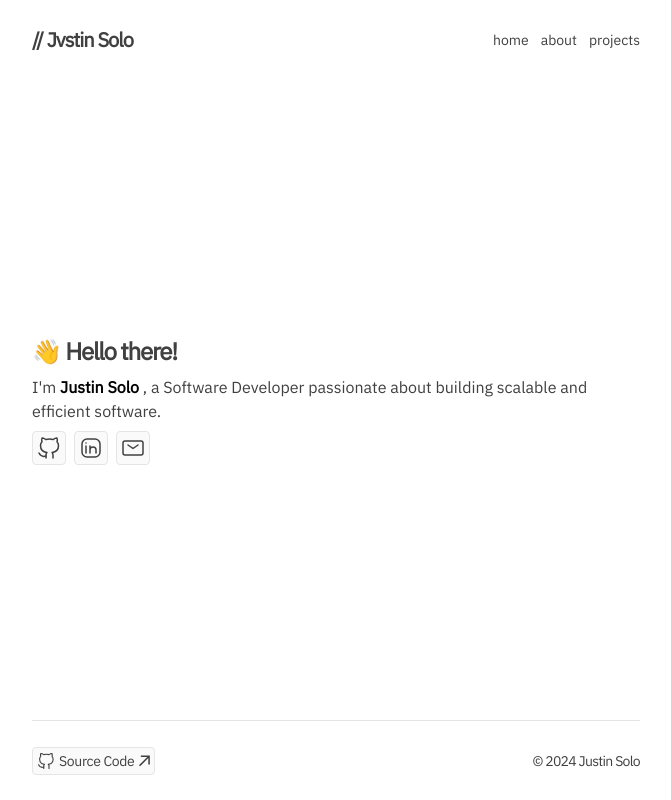
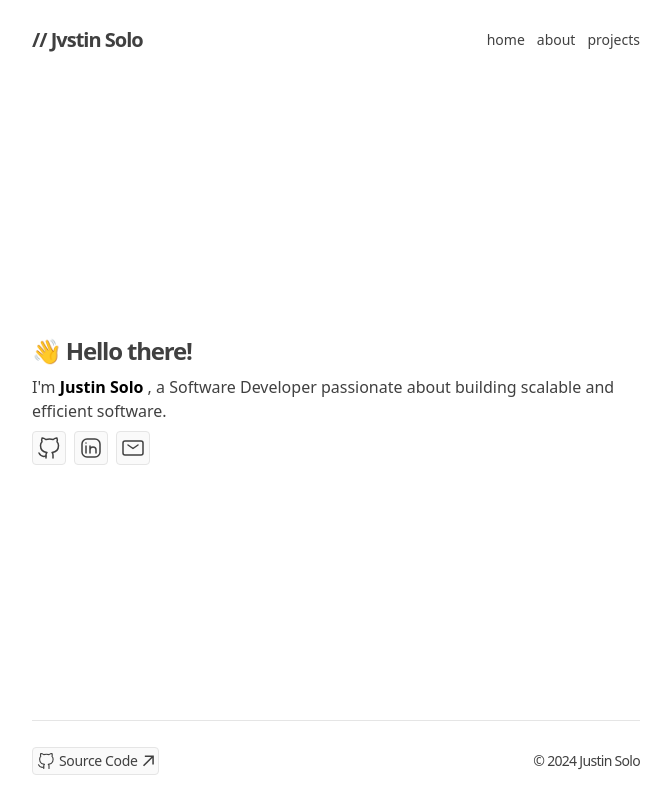
Before and after one commit to justinpaulosolo/justinsolo.dev, an Astro site: page / in a window 1280 px wide. Shown: the whole page, without its empty margins (304-975 px from the left). Built offline with nearby package versions, Linux system fonts and the light colour scheme; Astro itself is replaced by a stand-in of ours.

Commit message:
chore: change font

```diff
--- a/src/layouts/Layout.astro
+++ b/src/layouts/Layout.astro
@@ -32,8 +32,6 @@ const { title } = Astro.props;
         font-family: system-ui, sans-serif;
     }
     @font-face {
-        font-family: "IBMPlexSans";
-        src: url("/fonts/IBMPlexSans.woff") format("woff");
         font-weight: normal;
         font-style: normal;
         font-display: swap;
```
